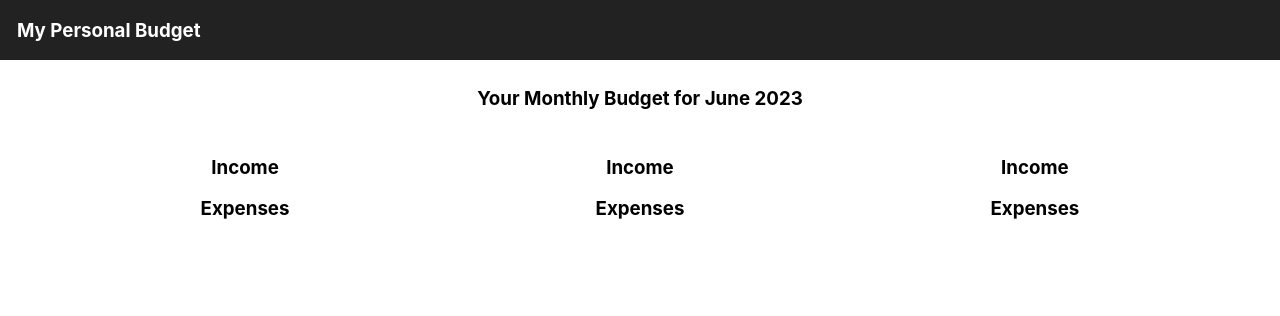
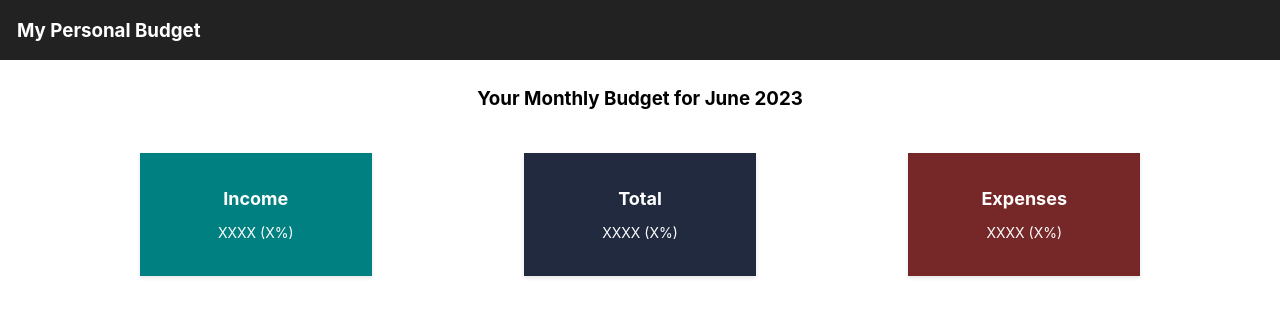
Before and after one commit to nikoladomazetovikj/budgety, a React (Create React App) app: page / in a window 1280 px wide. Shown: the top 316 px of the page. Built offline with nearby package versions, Linux system fonts and the light colour scheme.

Commit message:
wip: card component

```diff
--- /dev/null
+++ b/src/UI/Card.js
@@ -0,0 +1,9 @@
+function Card(children) {
+    return (
+        <div className={`card ${children.cardColor}`}>
+            <h2 className="card-title text-center">{children.cardTitle}</h2>
+            <p className="card-content text-center">XXXX  (X%)</p>
+        </div>
+    );
+}
+export default Card;
--- a/src/components/Budget.js
+++ b/src/components/Budget.js
@@ -1,3 +1,5 @@
+import Card from "../UI/Card";
+
 function Budget(props) {
 
     return (
@@ -6,18 +8,15 @@ function Budget(props) {
               <div className='row'>
                   <h3 className='text-center'>Your Monthly Budget for {props.month} {props.year}</h3>
               </div>
-                <div className='row margin-2'>
-                   <div className='col-2'>
-                       <h3 className='text-center'>Income</h3>
-                       <h3 className='text-center'>Expenses</h3>
+                <div className='row margin-4'>
+                   <div className='col-2 d-flex justify-content-center'>
+                      <Card cardColor='card-incomes' cardTitle='Income'/>
                    </div>
-                    <div className='col-2'>
-                        <h3 className='text-center'>Income</h3>
-                        <h3 className='text-center'>Expenses</h3>
+                    <div className='col-2 d-flex justify-content-center'>
+                      <Card cardColor='card-total' cardTitle='Total'/>
                     </div>
-                    <div className='col-2'>
-                        <h3 className='text-center'>Income</h3>
-                        <h3 className='text-center'>Expenses</h3>
+                    <div className='col-2 d-flex justify-content-center'>
+                       <Card cardColor='card-expenses' cardTitle='Expenses'/>
                     </div>
                 </div>
             </div>
--- a/src/index.css
+++ b/src/index.css
@@ -116,6 +116,14 @@ code {
   padding: 4.5rem;
 }
 
+.d-flex {
+  display: flex;
+}
+
+.justify-content-center {
+  justify-content: center;
+}
+
 
 /*colors and backgrounds*/
 .navbar-dark {
@@ -126,3 +134,39 @@ code {
 .text-center {
   text-align: center;
 }
+
+/*card*/
+.card {
+  background-color: #ffffff;
+  border-radius: 0;
+  box-shadow: 0 2px 4px rgba(0, 0, 0, 0.1);
+  padding: 20px;
+  width: 50%;
+  margin: 0 auto;
+}
+
+.card-title {
+  font-size: 18px;
+  font-weight: bold;
+  margin-bottom: 10px;
+}
+
+.card-content {
+  font-size: 14px;
+  line-height: 1.4;
+}
+
+.card-incomes {
+  background-color: #008080;
+  color: #ffffff;
+}
+
+.card-expenses {
+  background-color: #762727;
+  color: #ffffff;
+}
+
+.card-total {
+  background-color: #222a3f;
+  color: #ffffff;
+}
```
